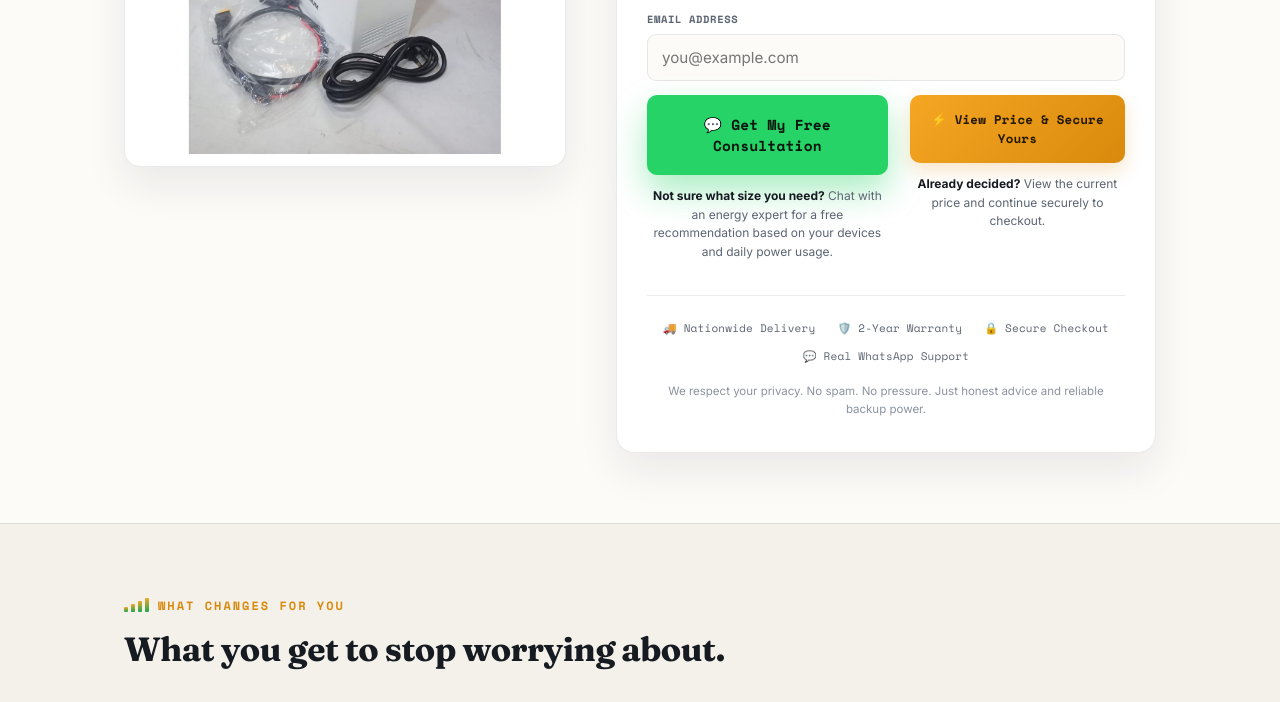
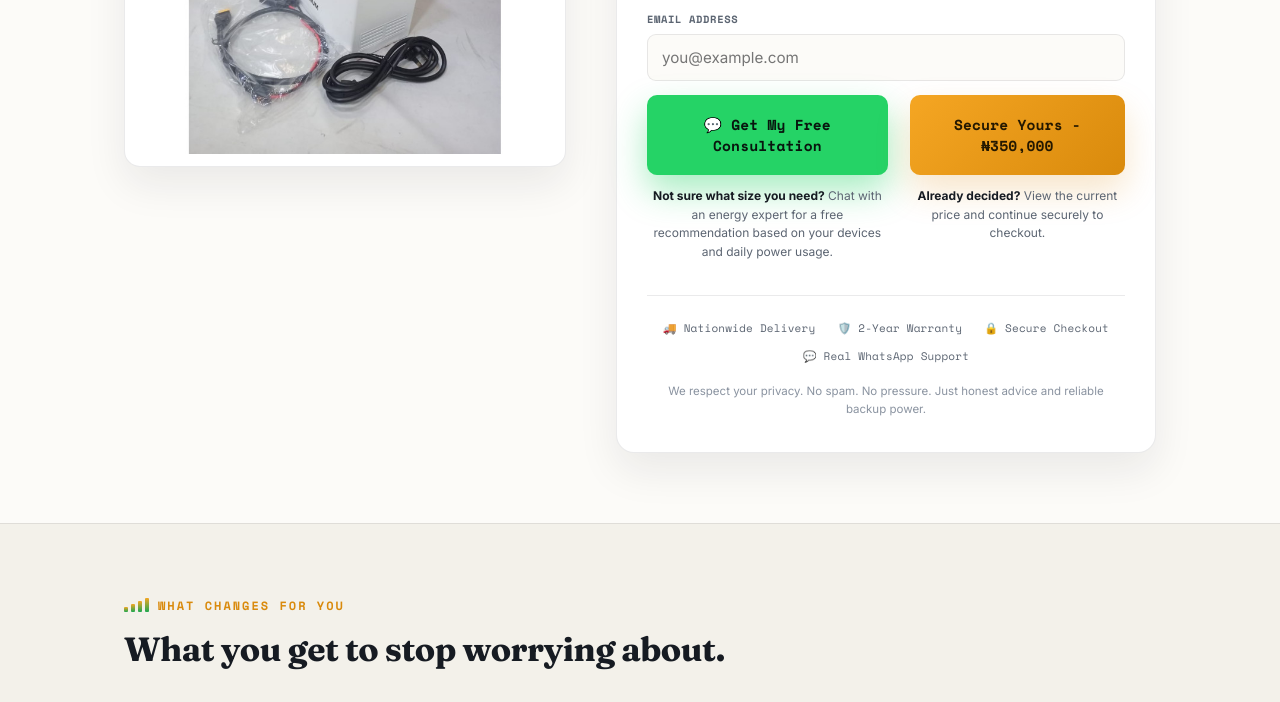
Before and after one commit to royaleroh/hithium-hero-ee1-site, a plain HTML site: page index.html in a window 1280 px wide. Shown: the part 2367-3069 px from the top of the page. Drawn offline with nearby package versions, Linux system fonts and the light colour scheme.

Commit message:
secure yourse

```diff
--- a/index.html
+++ b/index.html
@@ -109,7 +109,7 @@
             <p class="cta-helper"><b>Not sure what size you need?</b> Chat with an energy expert for a free recommendation based on your devices and daily power usage.</p>
           </div>
           <div class="cta-option cta-option-secondary">
-            <button type="button" class="btn btn-primary btn-cta-secondary" data-action="order">⚡ View Price &amp; Secure Yours</button>
+            <button type="button" class="btn btn-primary btn-cta-secondary" data-action="order">Secure Yours - ₦350,000</button>
             <p class="cta-helper"><b>Already decided?</b> View the current price and continue securely to checkout.</p>
           </div>
         </div>
@@ -290,7 +290,7 @@
         <p class="cta-helper"><b>Not sure what size you need?</b> Chat with an energy expert for a free recommendation based on your devices and daily power usage.</p>
       </div>
       <div class="cta-option cta-option-secondary">
-        <button type="button" class="btn btn-primary btn-cta-secondary" data-action="order">⚡ View Price &amp; Secure Yours</button>
+        <button type="button" class="btn btn-primary btn-cta-secondary" data-action="order">Secure Yours ₦350,000</button>
         <p class="cta-helper"><b>Already decided?</b> View the current price and continue securely to checkout.</p>
       </div>
     </div>
--- a/style.css
+++ b/style.css
@@ -219,7 +219,7 @@
   .cta-option .btn{width:100%; justify-content:center; cursor:pointer; border:none;}
   .dual-cta-final .btn-cta-primary{padding:19px 16px; font-size:14.5px; box-shadow:0 16px 34px rgba(37,211,102,0.4);}
   .dual-cta-final .btn-cta-primary:hover{box-shadow:0 20px 40px rgba(37,211,102,0.48);}
-  .dual-cta-final .btn-cta-secondary{padding:15px 14px; font-size:12.5px; box-shadow:0 8px 18px rgba(217,138,12,0.22);}
+  .dual-cta-final .btn-cta-secondary{padding:19px 16px; font-size:14.5px; box-shadow:0 16px 34px rgba(217,138,12,0.22);}
   .dual-cta-final .btn-cta-secondary:hover{box-shadow:0 12px 24px rgba(217,138,12,0.3);}
   .cta-helper{margin-top:12px; font-size:12px; line-height:1.55; color:var(--muted); max-width:230px;}
   .cta-helper b{color:var(--ink); font-weight:700;}
```
